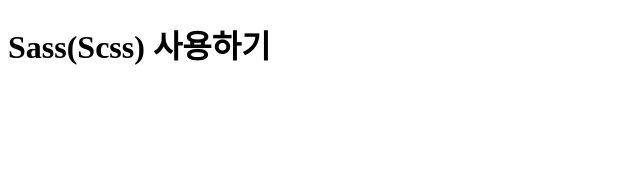
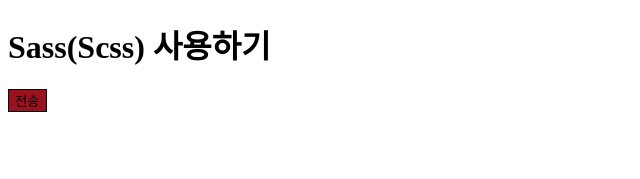
Before and after one commit to muzi55/React_Sass_ButtonStyling, a React (Create React App) app: page / in a window 1280 px wide. Shown: the top 179 px of the page, without its empty margins (0-640 px from the left). Built offline with nearby package versions, Linux system fonts and the light colour scheme.

Commit message:
button scss 적용

```diff
--- a/package.json
+++ b/package.json
@@ -10,6 +10,7 @@
     "@types/node": "^16.18.54",
     "@types/react": "^18.2.22",
     "@types/react-dom": "^18.2.7",
+    "node-sass": "^9.0.0",
     "react": "^18.2.0",
     "react-dom": "^18.2.0",
     "react-scripts": "5.0.1",
--- a/src/App.tsx
+++ b/src/App.tsx
@@ -1,7 +1,13 @@
 import React from "react";
+import Button from "./components/button/Button";
 
 function App() {
-  return <h1>Sass(Scss) 사용하기</h1>;
+  return (
+    <>
+      <h1>Sass(Scss) 사용하기</h1>
+      <Button color="red">전송</Button>
+    </>
+  );
 }
 
 export default App;
--- /dev/null
+++ b/src/components/button/Button.scss
@@ -0,0 +1,24 @@
+$red: #9b111e;
+$blue : #00498c;
+$pink:  #ffc0cb;
+
+@mixin button-color($color){
+    background: $color;
+}
+
+
+button {
+    cursor: pointer;
+    border : 1px solid #000;
+
+    &.red {
+        @include button-color($red)
+    }
+    &.blue {
+        @include button-color($red)
+    }
+    &.blue {
+        @include button-color($red)
+    }
+
+}
--- /dev/null
+++ b/src/components/button/Button.tsx
@@ -0,0 +1,18 @@
+import React from "react";
+import "./Button.scss";
+interface Props {
+  className?: string;
+  onClick?: () => void;
+  children: React.ReactNode;
+  color?: "red" | "blue" | "pink";
+}
+
+const Button = ({ className, onClick, color = "blue", children }: Props): JSX.Element => {
+  return (
+    <button className={`${className} ${color}`} onClick={onClick}>
+      {children}
+    </button>
+  );
+};
+
+export default Button;
```
Also changed, not shown: 1 other file (tests, documents, lock files or other folders).
